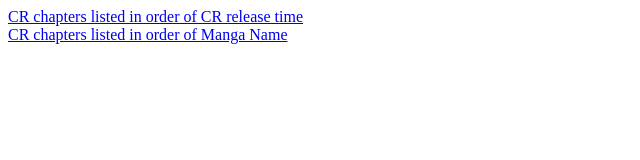
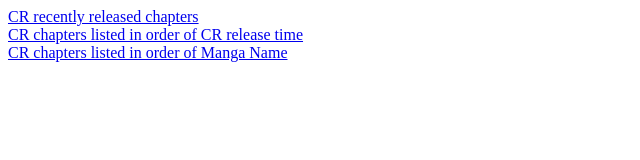
Before and after one commit to MoreDinosaurs/moredinosaurs.github.io, a plain HTML site: page index.html in a window 1280 px wide. Shown: the whole page, without its empty margins (0-640 px from the left). Drawn offline with Linux system fonts and the light colour scheme.

Commit message:
20140328-1

```diff
--- a/index.html
+++ b/index.html
@@ -5,6 +5,7 @@
 <TITLE>Manga Information</TITLE>
 </HEAD>
 <BODY>
+<div><a href="crrecentchapters.html">CR recently released chapters</a></div>
 <div><a href="crchaptersinreversereleaseorder.html">CR chapters listed in order of CR release time</a></div>
 <div><a href="crchaptersintitleorder.html">CR chapters listed in order of Manga Name</a></div>
 </BODY>
```
